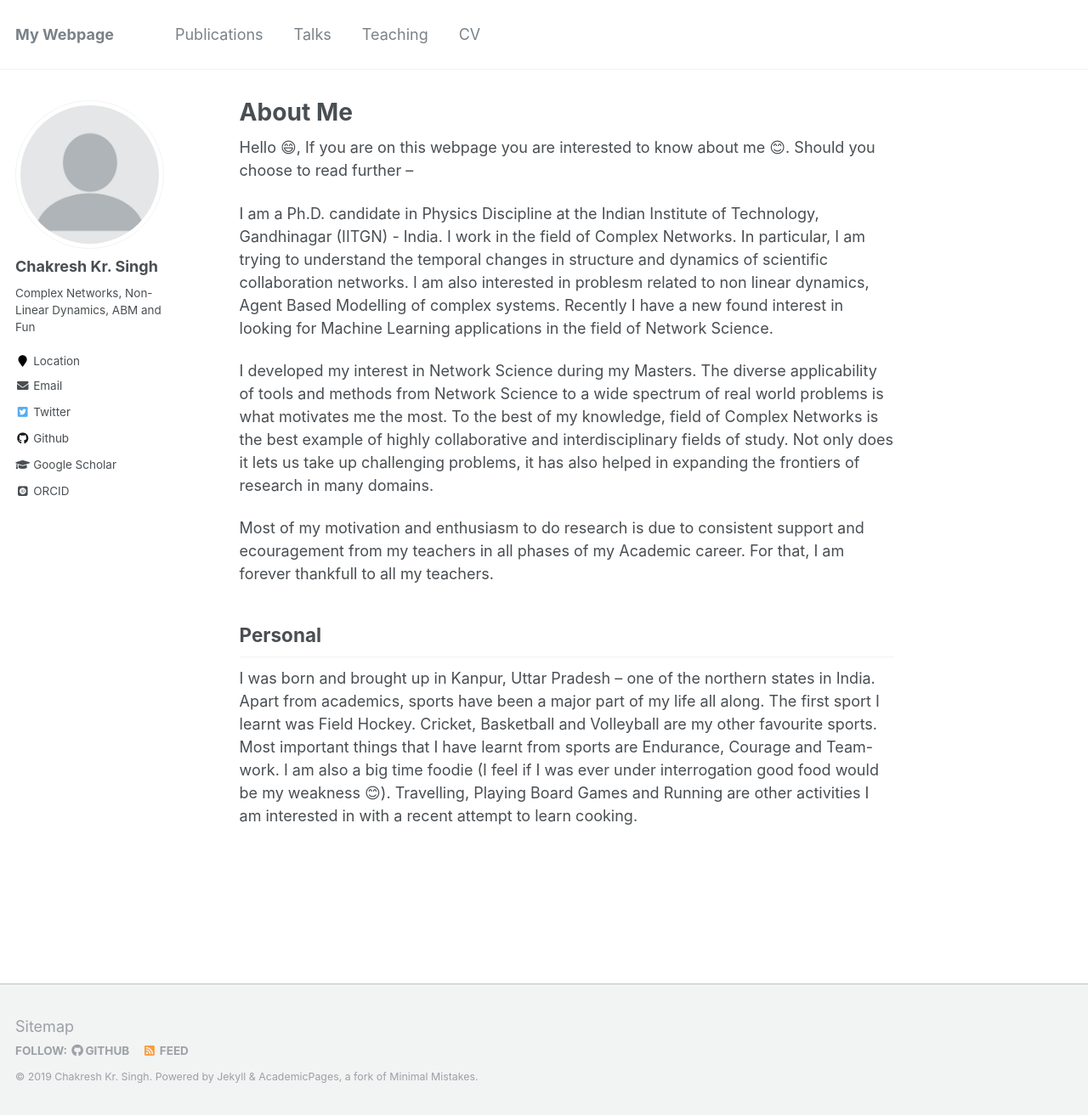
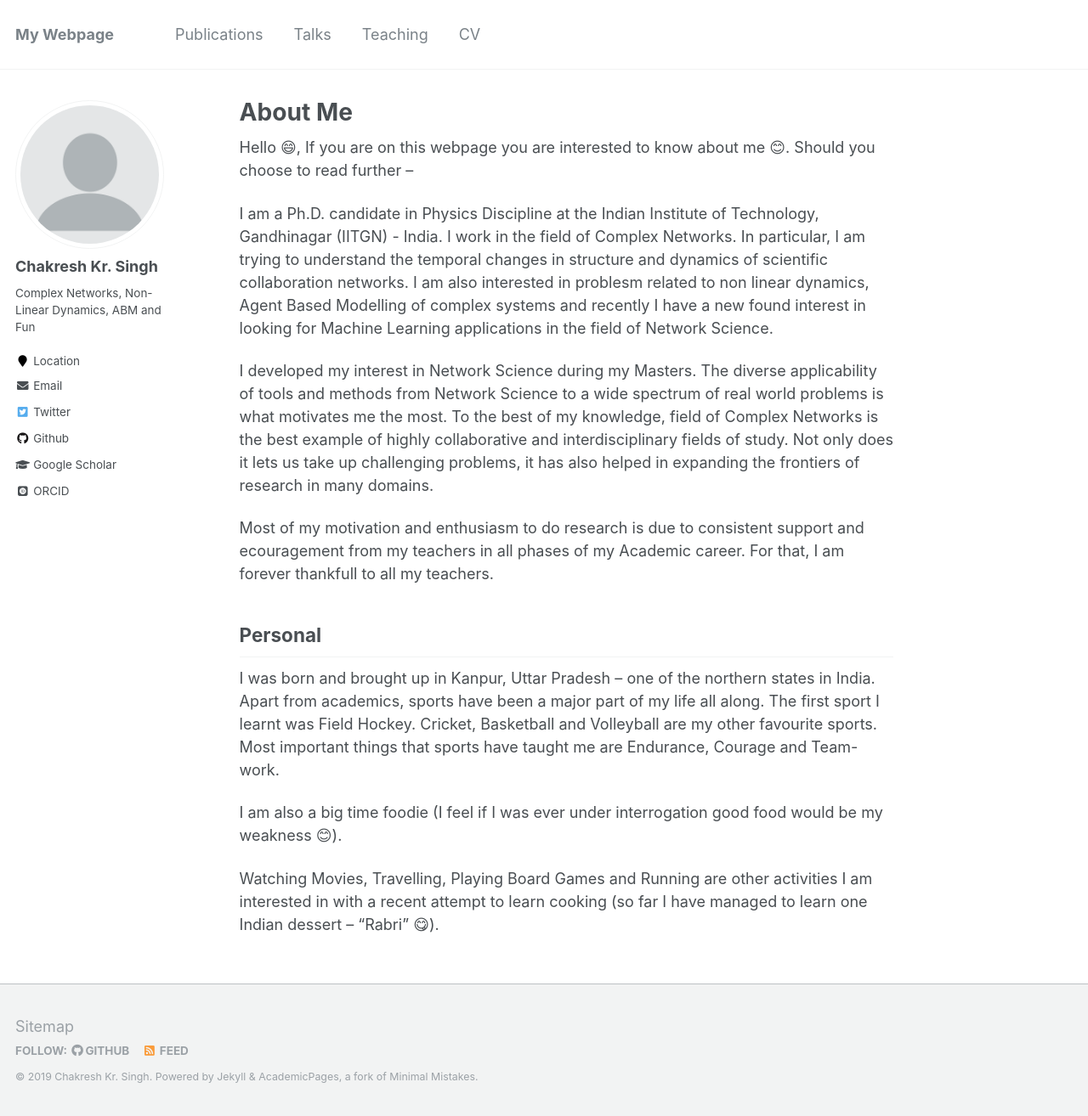
Before and after one commit to ChakreshIITGN/ChakreshIITGN.github.io, a Jekyll site: the page built from _pages/about.md, in a window 1280 px wide and 1314 px high. Shown: the whole window at 85% size. Built offline with Jekyll 4.4.1, drawn with Linux system fonts in a browser that asks for light colours; emoji names are drawn with the system emoji font; some web fonts are replaced.

Commit message:
Update about.md

```diff
--- a/_pages/about.md
+++ b/_pages/about.md
@@ -10,7 +10,7 @@ redirect_from:
 
 Hello :smile:, If you are on this webpage you are interested to know about me :blush:. Should you choose to read further --
 
-I am a Ph.D. candidate in Physics Discipline at the Indian Institute of Technology, Gandhinagar (IITGN) - India. I work in the field of Complex Networks. In particular, I am trying to understand the temporal changes in structure and dynamics of scientific collaboration networks. I am also interested in problesm related to non linear dynamics, Agent Based Modelling of complex systems. Recently I have a new found interest in looking for Machine Learning applications in the field of Network Science.
+I am a Ph.D. candidate in Physics Discipline at the Indian Institute of Technology, Gandhinagar (IITGN) - India. I work in the field of Complex Networks. In particular, I am trying to understand the temporal changes in structure and dynamics of scientific collaboration networks. I am also interested in problesm related to non linear dynamics, Agent Based Modelling of complex systems and recently I have a new found interest in looking for Machine Learning applications in the field of Network Science.
 
 I developed my interest in Network Science during my Masters. The diverse applicability of tools and methods from Network Science to a wide spectrum of real world problems is what motivates me the most. To the best of my knowledge, field of Complex Networks is the best example of highly collaborative and interdisciplinary fields of study. Not only does it lets us take up challenging problems, it has also helped in expanding the frontiers of research in many domains.
 
@@ -18,4 +18,8 @@ Most of my motivation and enthusiasm to do research is due to consistent support
 
 ## Personal
 
-I was born and brought up in Kanpur, Uttar Pradesh -- one of the northern states in India. Apart from academics, sports have been a major part of my life all along. The first sport I learnt was Field Hockey. Cricket, Basketball and Volleyball are my other favourite sports. Most important things that I have learnt from sports are Endurance, Courage and Team-work. I am also a big time foodie (I feel if I was ever under interrogation good food would be my weakness :blush:). Travelling, Playing Board Games and Running are other activities I am interested in with a recent attempt to learn cooking.
+I was born and brought up in Kanpur, Uttar Pradesh -- one of the northern states in India. Apart from academics, sports have been a major part of my life all along. The first sport I learnt was Field Hockey. Cricket, Basketball and Volleyball are my other favourite sports. Most important things that sports have taught me are Endurance, Courage and Team-work.
+
+I am also a big time foodie (I feel if I was ever under interrogation good food would be my weakness :blush:).
+
+Watching Movies, Travelling, Playing Board Games and Running are other activities I am interested in with a recent attempt to learn cooking (so far I have managed to learn one Indian dessert -- "Rabri" :yum:).
```
